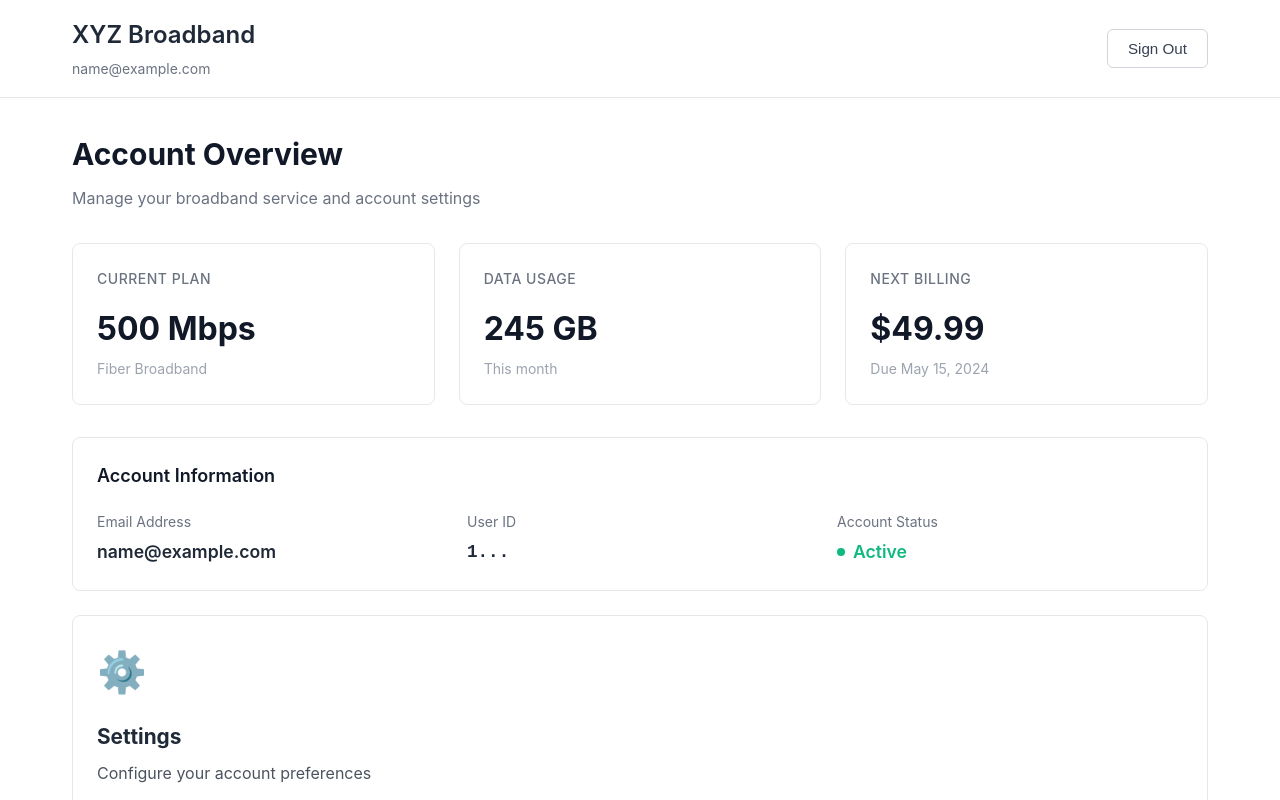
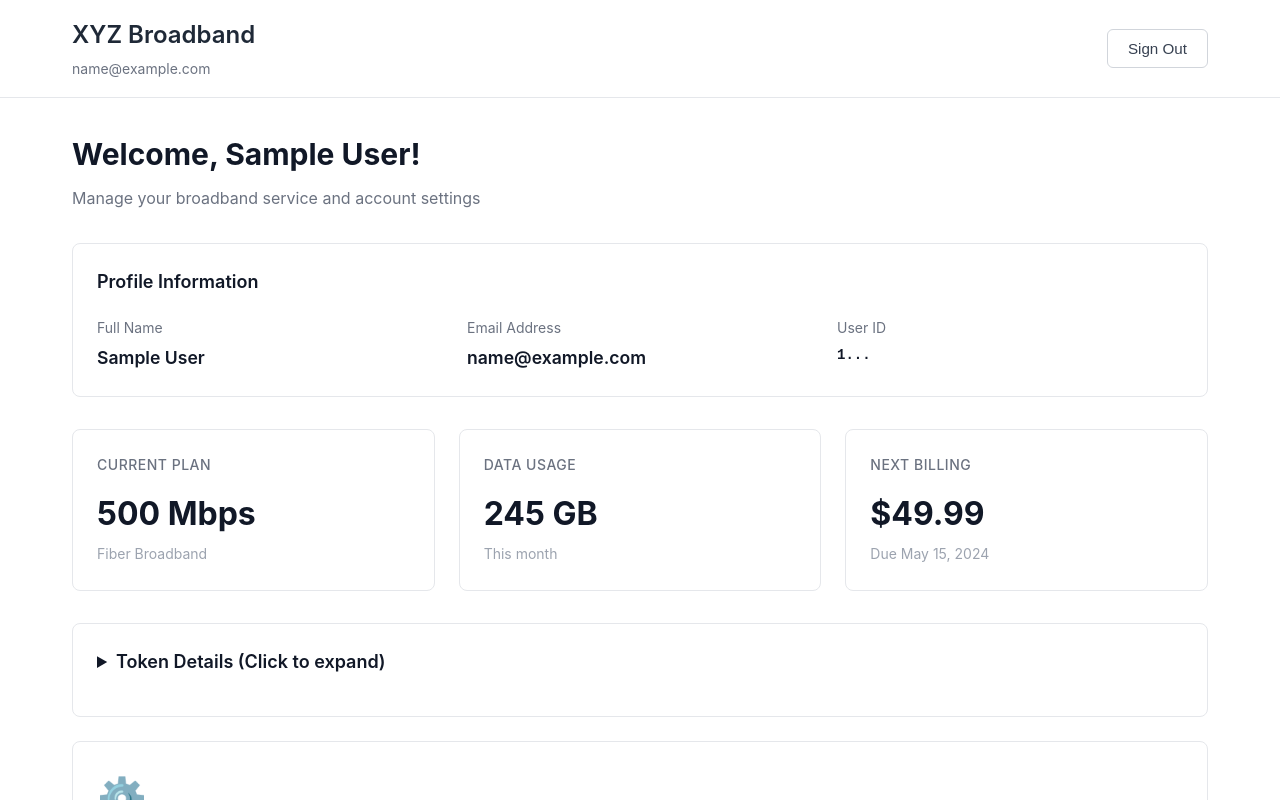
Before and after one commit to gazalinawaz/B2BCIAMDemo, a React (Vite) app: page /dashboard in a window 1280 px wide. Shown: the top 800 px of the page. Built offline with nearby package versions, Linux system fonts and the light colour scheme; no server answers; sample sign-in values are in the browser's storage; what @forgerock/javascript-sdk would draw is missing.

Commit message:
Add user profile display with real token data on dashboard

```diff
--- a/src/pages/Dashboard.jsx
+++ b/src/pages/Dashboard.jsx
@@ -86,12 +86,70 @@ function Dashboard() {
         margin: '0 auto',
         padding: '2rem 2rem 4rem'
       }}>
-        <h2 style={{ fontSize: '1.875rem', fontWeight: '700', color: '#111827', marginBottom: '0.5rem' }}>
-          Account Overview
-        </h2>
-        <p style={{ fontSize: '1rem', color: '#6b7280', marginBottom: '2rem' }}>
-          Manage your broadband service and account settings
-        </p>
+        <div style={{ marginBottom: '2rem' }}>
+          <h2 style={{ fontSize: '1.875rem', fontWeight: '700', color: '#111827', marginBottom: '0.5rem' }}>
+            Welcome, {user?.name || user?.given_name || user?.email?.split('@')[0] || 'User'}!
+          </h2>
+          <p style={{ fontSize: '1rem', color: '#6b7280' }}>
+            Manage your broadband service and account settings
+          </p>
+        </div>
+
+        {/* User Profile Card */}
+        <div style={{
+          background: 'white',
+          borderRadius: '8px',
+          padding: '1.5rem',
+          border: '1px solid #e5e7eb',
+          marginBottom: '2rem'
+        }}>
+          <h3 style={{
+            fontSize: '1.125rem',
+            fontWeight: '600',
+            color: '#111827',
+            marginBottom: '1.25rem'
+          }}>
+            Profile Information
+          </h3>
+          <div style={{
+            display: 'grid',
+            gridTemplateColumns: 'repeat(auto-fit, minmax(250px, 1fr))',
+            gap: '1.5rem'
+          }}>
+            {user?.name && (
+              <div>
+                <p style={{ color: '#6b7280', fontSize: '0.875rem', marginBottom: '0.25rem' }}>Full Name</p>
+                <p style={{ color: '#111827', fontSize: '1.1rem', fontWeight: '600' }}>
+                  {user.name}
+                </p>
+              </div>
+            )}
+            {user?.email && (
+              <div>
+                <p style={{ color: '#6b7280', fontSize: '0.875rem', marginBottom: '0.25rem' }}>Email Address</p>
+                <p style={{ color: '#111827', fontSize: '1.1rem', fontWeight: '600' }}>
+                  {user.email}
+                </p>
+              </div>
+            )}
+            {user?.sub && (
+              <div>
+                <p style={{ color: '#6b7280', fontSize: '0.875rem', marginBottom: '0.25rem' }}>User ID</p>
+                <p style={{ color: '#111827', fontSize: '0.875rem', fontWeight: '600', fontFamily: 'monospace' }}>
+                  {user.sub.substring(0, 30)}...
+                </p>
+              </div>
+            )}
+            {user?.realm && (
+              <div>
+                <p style={{ color: '#6b7280', fontSize: '0.875rem', marginBottom: '0.25rem' }}>Realm</p>
+                <p style={{ color: '#111827', fontSize: '1.1rem', fontWeight: '600' }}>
+                  {user.realm}
+                </p>
+              </div>
+            )}
+          </div>
+        </div>
         {/* Stats Grid */}
         <div style={{
           display: 'grid',
@@ -135,61 +193,41 @@ function Dashboard() {
           ))}
         </div>
 
-        {/* Account Info Card */}
-        <div style={{
+        {/* Token Information (for debugging) */}
+        <details style={{
           background: 'white',
           borderRadius: '8px',
           padding: '1.5rem',
           border: '1px solid #e5e7eb',
-          marginBottom: '1.5rem'
+          marginBottom: '1.5rem',
+          cursor: 'pointer'
         }}>
-          <h3 style={{
+          <summary style={{
             fontSize: '1.125rem',
             fontWeight: '600',
             color: '#111827',
-            marginBottom: '1.25rem'
+            marginBottom: '1rem'
           }}>
-            Account Information
-          </h3>
+            Token Details (Click to expand)
+          </summary>
           <div style={{
-            display: 'grid',
-            gridTemplateColumns: 'repeat(auto-fit, minmax(250px, 1fr))',
-            gap: '1.5rem'
+            background: '#f9fafb',
+            padding: '1rem',
+            borderRadius: '6px',
+            marginTop: '1rem'
           }}>
-            <div>
-              <p style={{ color: '#6b7280', fontSize: '0.875rem', marginBottom: '0.25rem' }}>Email Address</p>
-              <p style={{ color: '#1f2937', fontSize: '1.1rem', fontWeight: '600' }}>
-                {user?.email || 'N/A'}
-              </p>
-            </div>
-            <div>
-              <p style={{ color: '#6b7280', fontSize: '0.875rem', marginBottom: '0.25rem' }}>User ID</p>
-              <p style={{ color: '#1f2937', fontSize: '1.1rem', fontWeight: '600', fontFamily: 'monospace' }}>
-                {user?.sub?.substring(0, 20) || 'N/A'}...
-              </p>
-            </div>
-            <div>
-              <p style={{ color: '#6b7280', fontSize: '0.875rem', marginBottom: '0.25rem' }}>Account Status</p>
-              <p style={{
-                color: '#10b981',
-                fontSize: '1.1rem',
-                fontWeight: '600',
-                display: 'flex',
-                alignItems: 'center',
-                gap: '0.5rem'
-              }}>
-                <span style={{
-                  width: '8px',
-                  height: '8px',
-                  background: '#10b981',
-                  borderRadius: '50%',
-                  display: 'inline-block'
-                }}></span>
-                Active
-              </p>
-            </div>
+            <pre style={{
+              fontSize: '0.75rem',
+              fontFamily: 'monospace',
+              whiteSpace: 'pre-wrap',
+              wordBreak: 'break-all',
+              color: '#374151',
+              margin: 0
+            }}>
+              {JSON.stringify(user, null, 2)}
+            </pre>
           </div>
-        </div>
+        </details>
 
         {/* Quick Actions */}
         <div style={{
```
